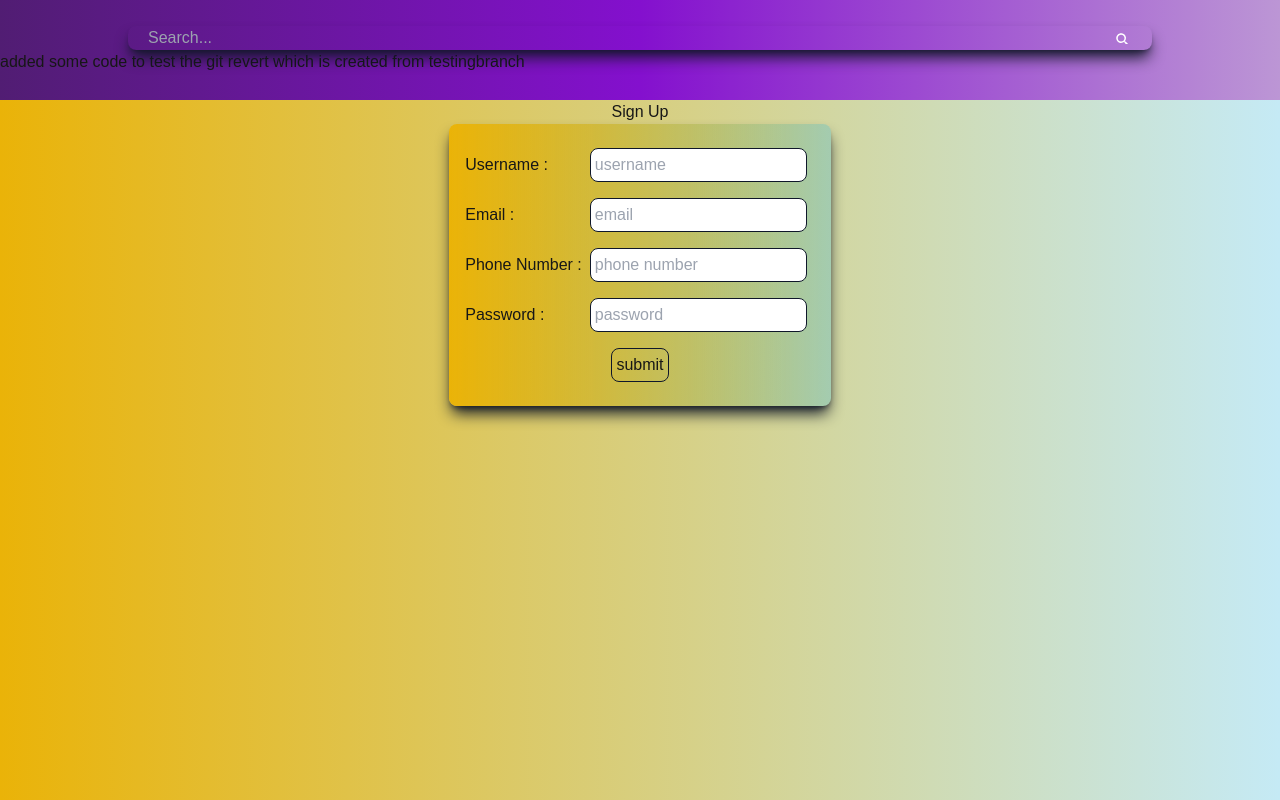
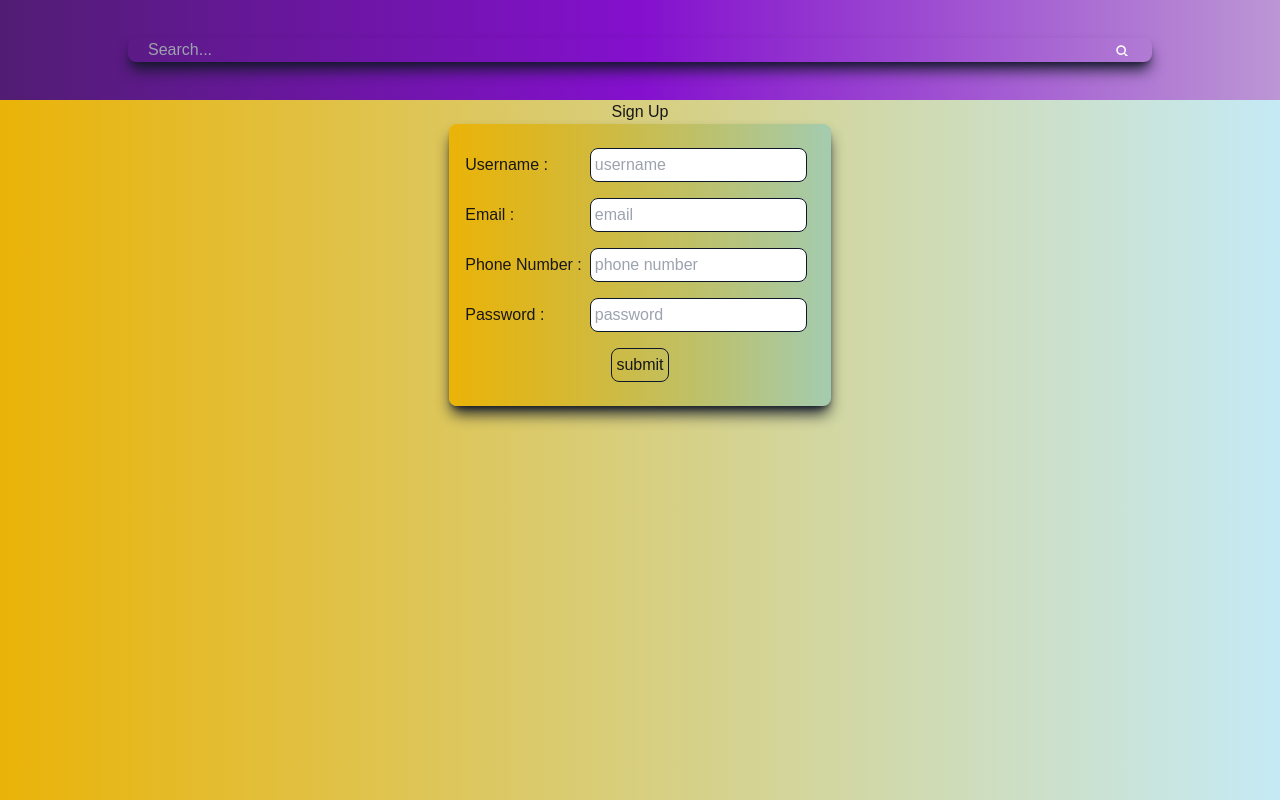
Before and after one commit to tirupathi2219/cloakmate, a Next.js app: page / in a window 1280 px wide. Built offline with nearby package versions, Linux system fonts and the light colour scheme.

Commit message:
Revert "testingbranch2loc commit"
This reverts commit be38825b8f0898118452e6bc7384f3bfc9bda989.

```diff
--- a/src/components/MainHeader.js
+++ b/src/components/MainHeader.js
@@ -7,9 +7,7 @@ return(
         <div className={`${styles.searchContainer} flex relative w-4/5 content-center m-auto`}>
             <input type='search' placeholder='Search...' className='block w-full text-gray-900 border-none rounded-lg bg-transparent shadow-lg shadow-gray-900 px-5 text-red-600 focus-visible:outline-none focus-visible:border-none' />
             <Icon sx={{color:'#fff', fontSize:'large'}} className='absolute right-5 h-auto '>< SearchRoundedIcon sx={{fontSize:'large'}}/></Icon>
-
         </div>
-        <p>added some code to test the git revert which is created from testingbranch</p>
     </section>
 )
 
--- a/src/components/userdetails.js
+++ b/src/components/userdetails.js
@@ -49,7 +49,7 @@ export default function Userdetails() {
                     setMessage(data.message); // Display success message
                     console.log("50:::",);
                     route.push(`/chat`, {user: JSON.stringify(data.user)});
-                    console.log('52:::::::::', "i have added so much code here it can get conflicts ");
+                    console.log('51:::::::::');
 
                 } catch (err) {
                     setError(err.message); // Display error message
```
